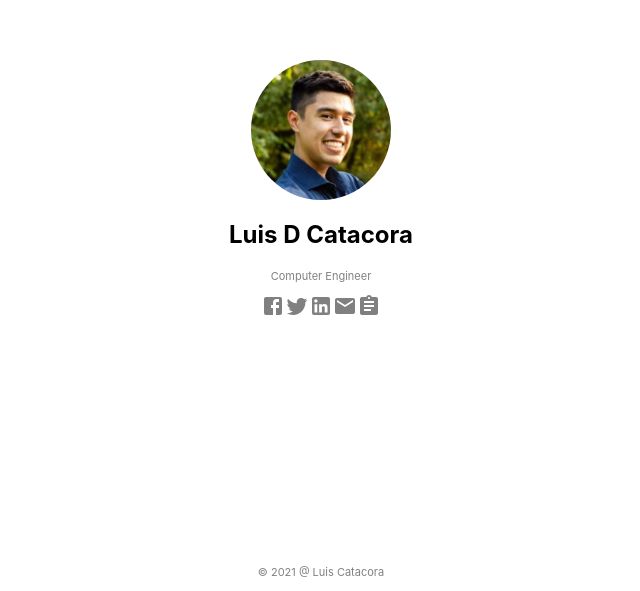
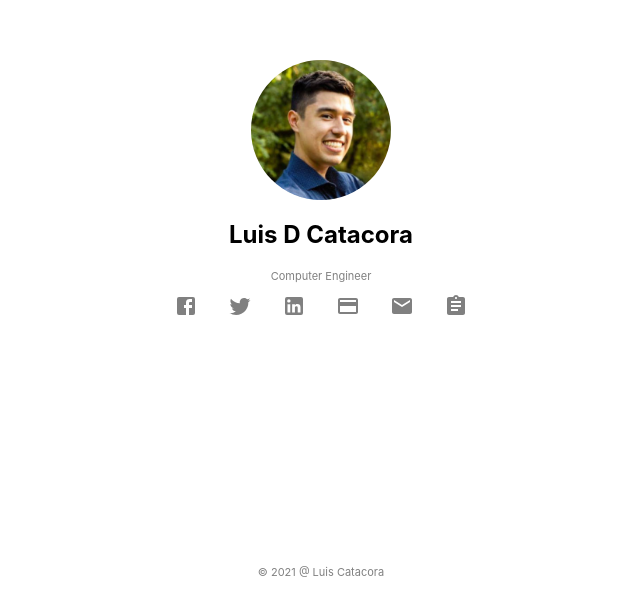
Before and after one commit to lucataco/react-portfolio, a React (Create React App) app: page / in a window 1280 px wide. Shown: the part 209-800 px from the top of the page, without its empty margins (319-959 px from the left). Built offline with nearby package versions, Linux system fonts and the light colour scheme.

Commit message:
Added paypal and padding for icons

```diff
--- a/src/App.css
+++ b/src/App.css
@@ -48,6 +48,11 @@
   right: 0;
 }
 
+/* Dont add to the last/right-most icon */
+.icon {
+  margin-right: 30px;
+}
+
 @keyframes App-logo-spin {
   from {
     transform: rotate(0deg);
--- a/src/components/Profile.js
+++ b/src/components/Profile.js
@@ -1,10 +1,13 @@
 import React from "react";
 import profilePic from "../img/avatar.jpg";
-import FacebookIcon from '@material-ui/icons/Facebook';
-import TwitterIcon from '@material-ui/icons/Twitter';
-import LinkedInIcon from '@material-ui/icons/LinkedIn';
-import EmailIcon from '@material-ui/icons/Email';
-import AssignmentIcon from '@material-ui/icons/Assignment';
+import FacebookIcon from "@material-ui/icons/Facebook";
+import TwitterIcon from "@material-ui/icons/Twitter";
+import LinkedInIcon from "@material-ui/icons/LinkedIn";
+import EmailIcon from "@material-ui/icons/Email";
+import AssignmentIcon from "@material-ui/icons/Assignment";
+import PaymentIcon from "@material-ui/icons/Payment";
+import Pdf from "../docs/resume.pdf";
+import "../App.css";
 
 const Profile = () => {
   return (
@@ -21,17 +24,36 @@ const Profile = () => {
         }}
       />
       <h2>Luis D Catacora</h2>
-      <p style={{ fontSize: 11, color: 'gray' }}>Computer Engineer</p>
+      <p style={{ fontSize: 11, color: "gray" }}>Computer Engineer</p>
       <div
         className="socialMediaButtons"
         class="mt-2 d-flex flex-row align-items-center"
-        style={{ color: 'gray' }}
+        style={{ color: "gray" }}
       >
-        <FacebookIcon onClick={e => window.location.href='https://www.facebook.com/danny.catacora'} />
-        <TwitterIcon onClick={e => window.location.href='https://twitter.com/lucataco93'}/>
-        <LinkedInIcon onClick={e => window.location.href='https://www.linkedin.com/in/lucataco'}/>
-        <EmailIcon />
-        <AssignmentIcon onClick={e => window.location.href='./resume.pdf'}/>
+        <FacebookIcon
+          className="icon"
+          onClick={(e) =>
+            window.open("https://www.facebook.com/danny.catacora", "_blank")
+          }
+        />
+        <TwitterIcon
+          className="icon"
+          onClick={(e) =>
+            window.open("https://twitter.com/lucataco93", "_blank")
+          }
+        />
+        <LinkedInIcon
+          className="icon"
+          onClick={(e) =>
+            window.open("https://www.linkedin.com/in/lucataco", "_blank")
+          }
+        />
+        <PaymentIcon
+          className="icon"
+          onClick={(e) => window.open("https://paypal.me/lucataco", "_blank")}
+        />
+        <EmailIcon className="icon" label="mailto:lucataco@umd.edu" />
+        <AssignmentIcon onClick={(e) => window.open(Pdf)}></AssignmentIcon>
       </div>
     </div>
   );
```
Also changed, not shown: 1 other file (tests, documents, lock files or other folders).
